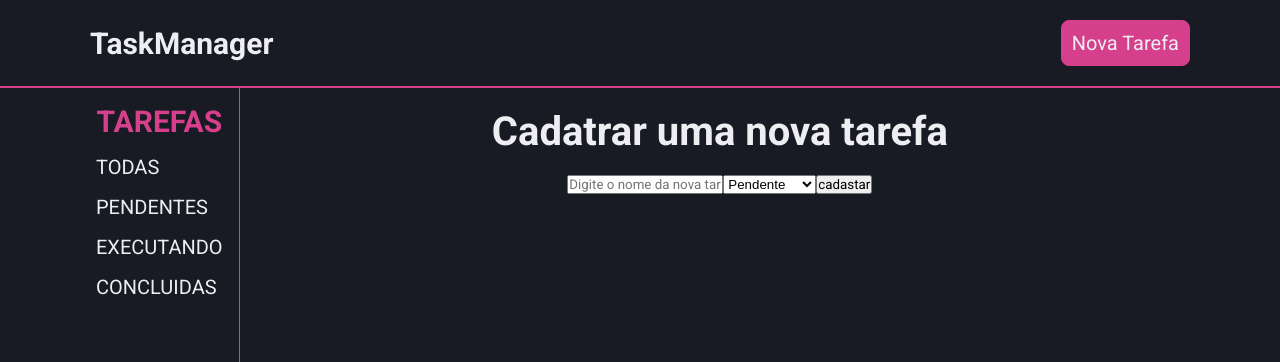
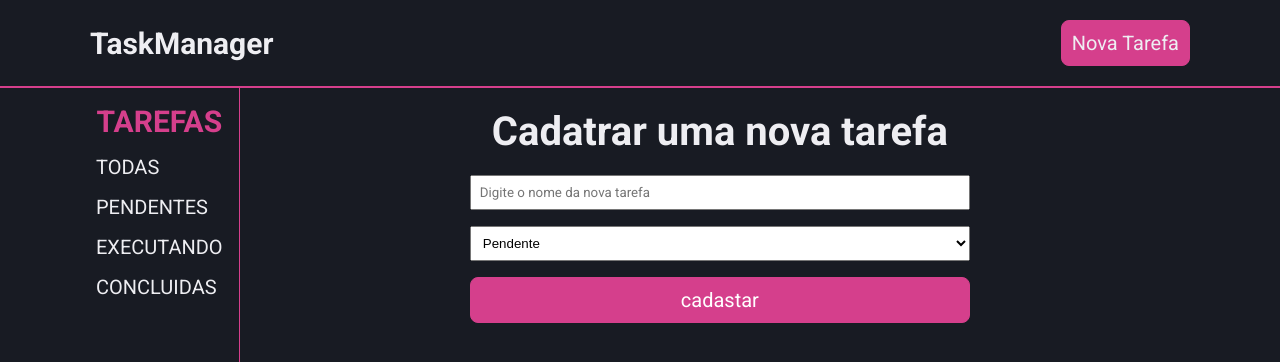
Before and after one commit to felipemimoura/taskmanager, a React (Create React App) app: page /newTaks in a window 1280 px wide. Shown: the top 362 px of the page. Built offline with nearby package versions, Linux system fonts and the light colour scheme.

Commit message:
feat: finish project

```diff
--- a/src/App.tsx
+++ b/src/App.tsx
@@ -1,4 +1,5 @@
 import React from 'react'
+
 import { BrowserRouter } from 'react-router-dom'
 import Header from './components/header'
 import { TaskProvider } from './contexts/task'
@@ -9,8 +10,9 @@ function App() {
   return (
     <BrowserRouter>
       <TaskProvider>
-        <Header onOpenNewTransacitonModal={() => console.log('oi')} />
+        <Header />
         <Router />
+
         <GlobalStyles />
       </TaskProvider>
     </BrowserRouter>
--- a/src/styles/global.ts
+++ b/src/styles/global.ts
@@ -28,12 +28,31 @@ export const GlobalStyles = createGlobalStyle`
 
   }
 
+  input, select {
+    padding: 0.8rem;
+
+  }
+
   h1, h2, h3, h4,h5,strong{
     font-weight: 600;
   }
 
   button {
     cursor: pointer;
+    font-size: 2rem;
+    color: #fff;
+    background: var(--pink-800);
+    border: 0;
+    padding: 1rem;
+    border-radius: 0.8rem;
+
+    border: 1px solid var(--pink-800);
+
+    transition: filter 0.2s;
+
+    &:hover {
+      filter: brightness(0.8);
+    }
   }
 
   a {
@@ -70,4 +89,12 @@ export const GlobalStyles = createGlobalStyle`
     }
   }
 
+  .formAddClass  {
+    display: flex;
+    flex-direction: column;
+    gap: 1.6rem;
+
+    width: 500px;
+  }
+
 `
```
Also changed, not shown: src/index.tsx (+5 -5 lines).
